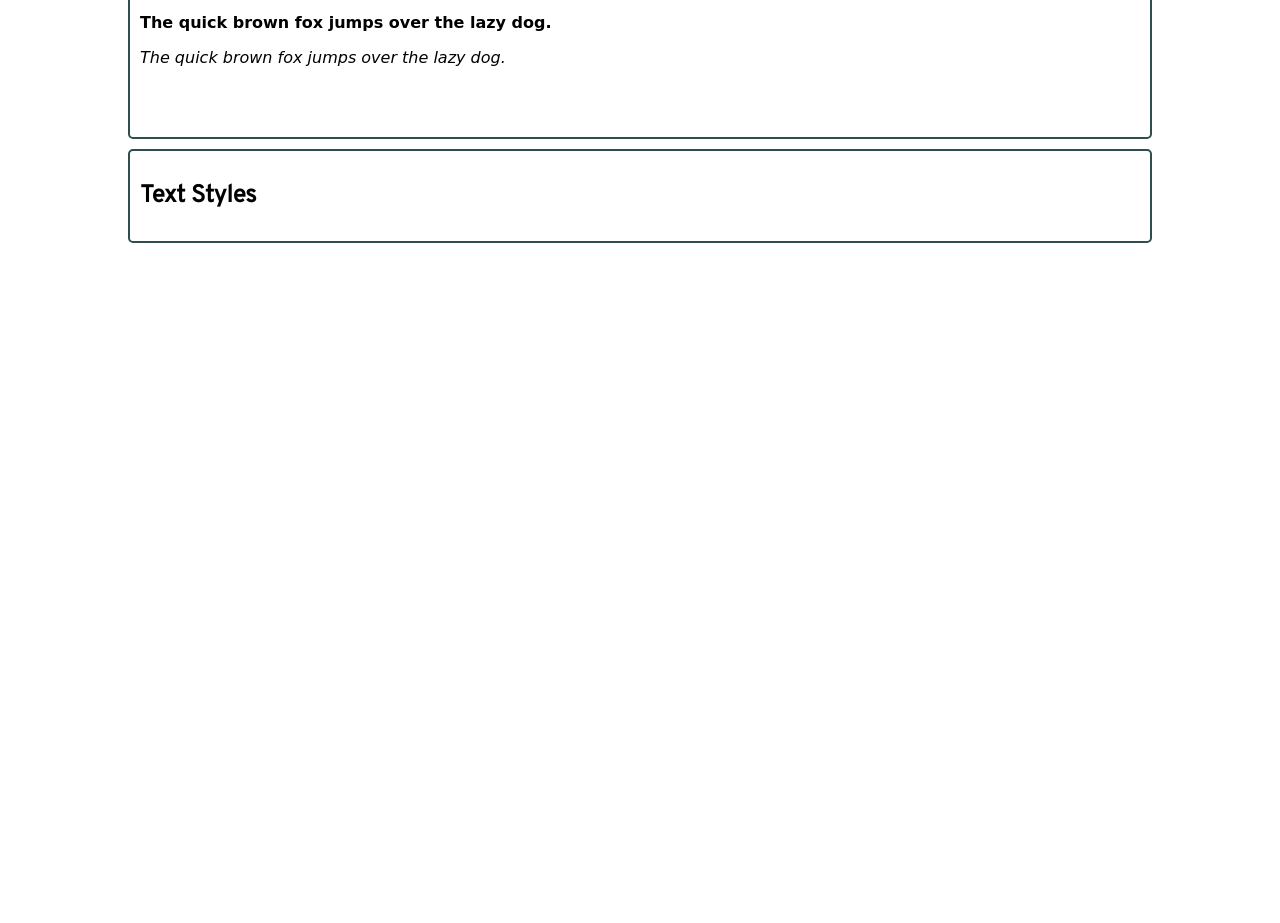
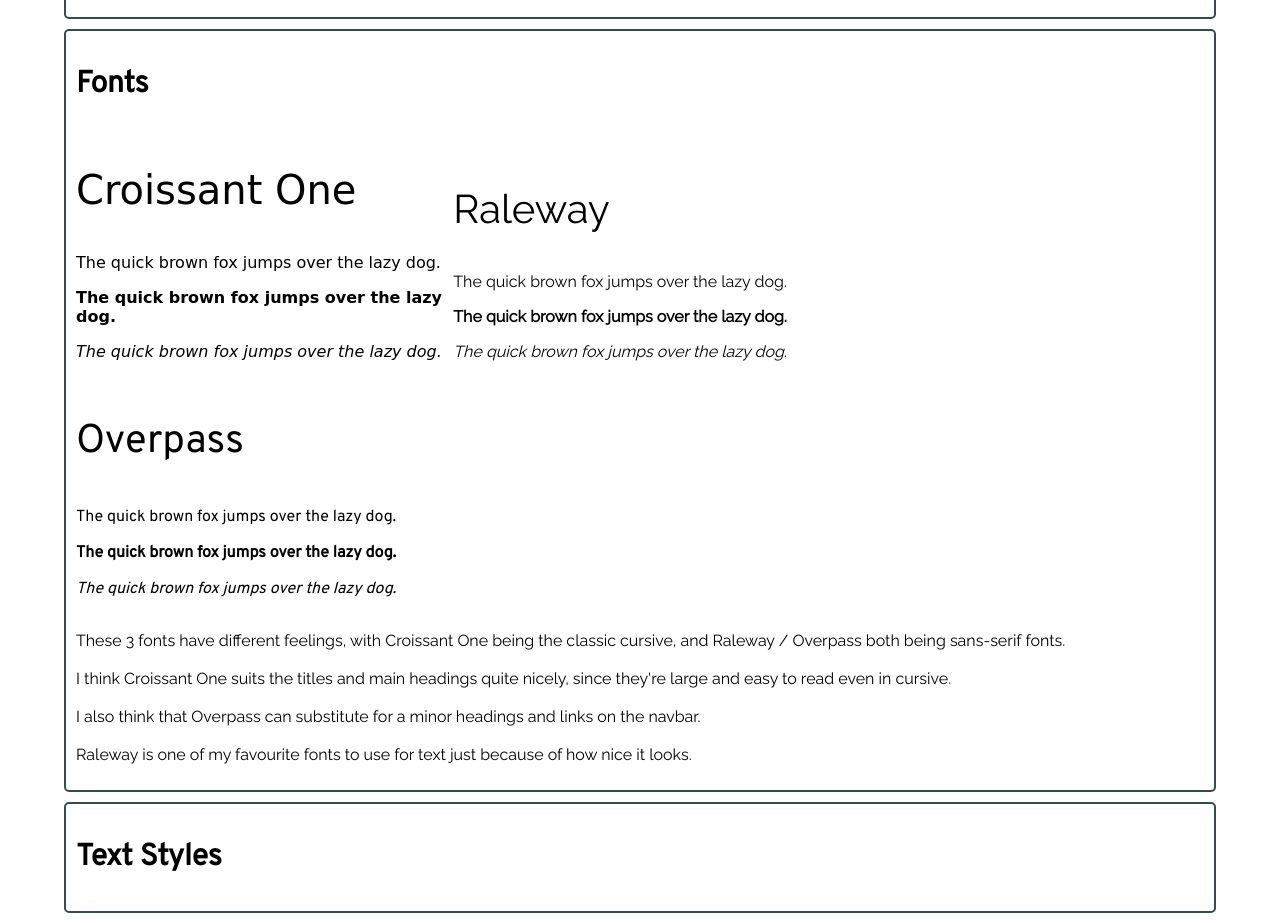
Before and after one commit to zazu7765/website_style_guide, a plain HTML site: page index.html in a window 1280 px wide. Shown: the part 870-1793 px from the top of the page. Before the commit the page ends 1123 px from the top, so only its background shows below. Drawn offline with Linux system fonts and the light colour scheme; a web font is replaced by a local one.

Commit message:
fonts section done

```diff
--- a/index.html
+++ b/index.html
@@ -15,6 +15,8 @@
 </head>
 <header>
   <h1>Quick Style Guide</h1>
+  <h2 class="name">zazu7765 / daniel</h2>
+  <p class="name">not responsive</p>
 </header>
 <body>
   <section class="container">
@@ -59,21 +61,32 @@
       <p class="italic croissant_one">The quick brown fox jumps over the lazy dog.</p>
     </div>
     <div class="fontBox">
-      <p class="fontTitle font"></p>
-      <p class="regular font"></p>
-      <p class="bold font"></p>
-      <p class="italic font"></p>
+      <p class="fontTitle raleway">Raleway</p>
+      <p class="regular raleway">The quick brown fox jumps over the lazy dog.</p>
+      <p class="bold raleway">The quick brown fox jumps over the lazy dog.</p>
+      <p class="italic raleway">The quick brown fox jumps over the lazy dog.</p>
     </div>
     <div class="fontBox">
-      <p class="fontTitle font"></p>
-      <p class="regular font"></p>
-      <p class="bold font"></p>
-      <p class="italic font"></p>
+      <p class="fontTitle overpass">Overpass</p>
+      <p class="regular overpass">The quick brown fox jumps over the lazy dog.</p>
+      <p class="bold overpass">The quick brown fox jumps over the lazy dog.</p>
+      <p class="italic overpass">The quick brown fox jumps over the lazy dog.</p>
     </div>
+    <p class="explanation">
+      These 3 fonts have different feelings, with Croissant One being the classic cursive, and Raleway / Overpass both being sans-serif fonts.
+      <br>
+      <br>
+      I think Croissant One suits the titles and main headings quite nicely, since they're large and easy to read even in cursive.
+      <br>
+      <br>
+      I also think that Overpass can substitute for a minor headings and links on the navbar.
+      <br>
+      <br>
+      Raleway is one of my favourite fonts to use for text just because of how nice it looks.
+    </p>
   </section>
   <section class="container">
     <h2>Text Styles</h2>
-
   </section>
 </body>
 </html>
--- a/style.css
+++ b/style.css
@@ -1,12 +1,14 @@
 body{
-  margin: 0 10%;
+  margin: 0 5%;
 }
 /*text styles css*/
 h1{
+  font-size: 50px;
   font-family: 'Croissant One', cursive;
 }
 
 h2,h3{
+  font-size: 30px;
   font-family: Overpass, sans-serif;
 }
 
@@ -14,6 +16,9 @@ p{
   font-family: Raleway, sans-serif;
 }
 
+.name{
+  text-align: right;
+}
 .container{
   border: 2px solid darkslategray;
   border-radius: 5px;
@@ -50,8 +55,9 @@ p{
 }
 /*font section css*/
 .fontBox{
-  width:45%;
+  width:33.1%;
   display: inline-block;
+  max-height: 300px;
 }
 
 .fontTitle{
```
